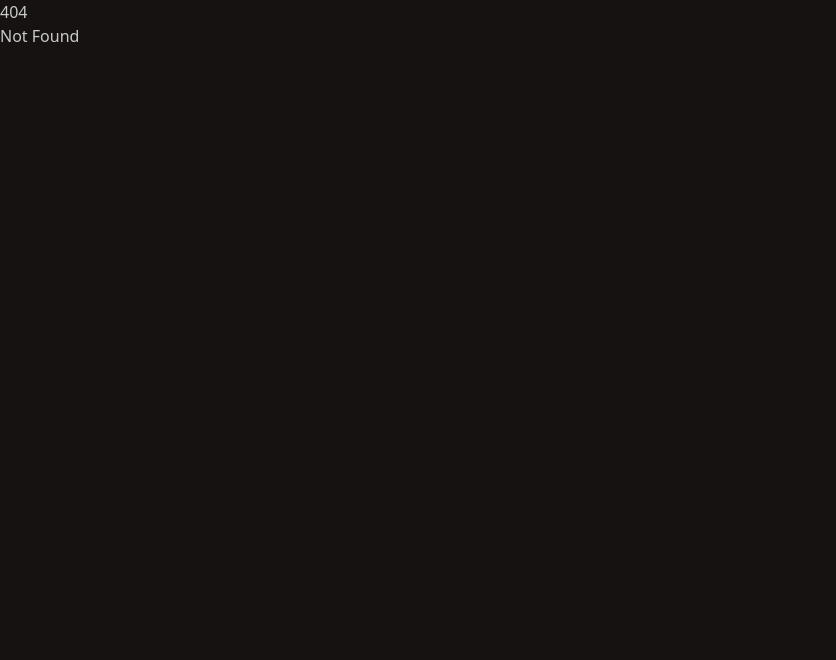
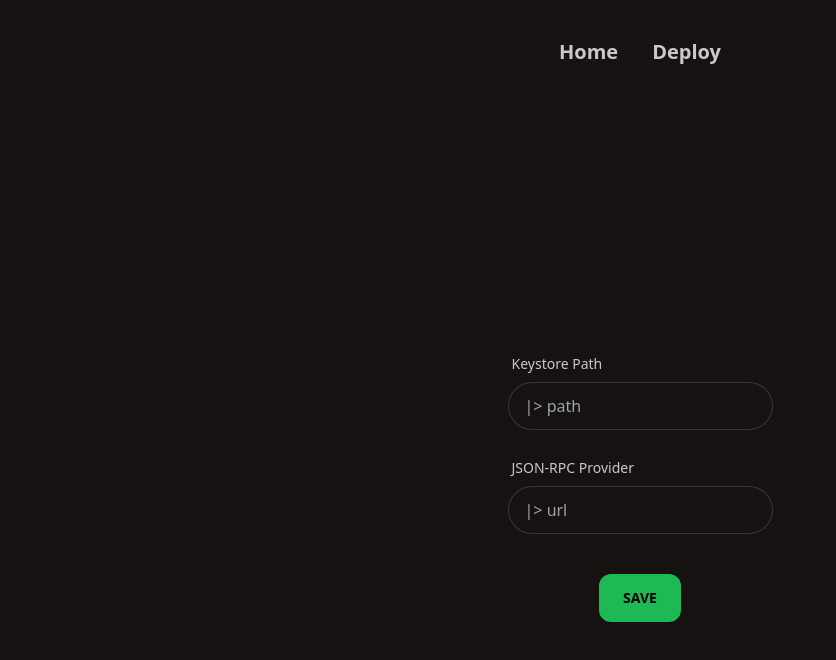
Before and after one commit to atbah/vyper-eth, a SvelteKit app: page /settings in a window 1280 px wide. Before the commit this address had no page. Shown: the top 660 px of the page, without its empty margins (0-836 px from the left). Built offline with nearby package versions, Linux system fonts and the light colour scheme.

Commit message:
Improved UI + Config

```diff
--- a/src-tauri/tauri.conf.json
+++ b/src-tauri/tauri.conf.json
@@ -57,7 +57,7 @@
         "fullscreen": false,
         "height": 600,
         "resizable": true,
-        "title": "Testing",
+        "title": "Vyper Deployoooooor",
         "width": 800
       }
     ]
--- a/src/routes/+page.svelte
+++ b/src/routes/+page.svelte
@@ -3,9 +3,17 @@
 		<div class="max-w-md">
 			<h1 class="text-5xl font-bold">Vyper Deployer</h1>
 			<p class="py-6">
-                It's easy! All you need is an encrypted keystore, a provider, and the path to your Vyper contract.
+				It's easy! All you need is an encrypted keystore, a provider, and the path to your Vyper
+				contract.
 			</p>
-			<button class="btn btn-primary border-8 rounded-lg"> <a href="/deploy">Get Started</a> </button>
+			<div class="space-x-5">
+				<button class="btn btn-primary rounded-lg">
+					<a href="/settings">Settings </a>
+				</button>
+				<button class="btn btn-primary border-8 rounded-lg">
+					<a href="/deploy">Get Started</a>
+				</button>
+			</div>
 		</div>
 	</div>
 </div>
--- a/src/routes/deploy/+page.svelte
+++ b/src/routes/deploy/+page.svelte
@@ -7,50 +7,63 @@
 		keystore: JSON;
 		initcode: string;
 	};
+	type Config = {
+		provider: string;
+		keystore: string;
+	};
+
 	// I
 	let contractFile: string;
-	let provider: string;
-	let keystore: string;
 	let password: string;
 	let args: string;
 	// O
 	let res: ReturnData;
+	let conf: Config;
 
+	let configFound: boolean;
 	async function onSubmit(): Promise<void> {
 		event?.preventDefault();
 		// callback to Rust code to
 		// I.   Compile Vyper file
 		// II.  Update provider
-		// III. Decrypt keystore
-		// IV.  Deploy contract
-		console.log(console.log("--------", contractFile));
-		console.log(console.log("--------", provider));
-		console.log(console.log("--------", keystore));
-		console.log(console.log("--------", password));
-		console.log(console.log("--------", args));
+
 		console.log('calling rust code ..... ');
-		await invoke<ReturnData>('fetch_data', { path: contractFile, keyPath: keystore })
+
+		await invoke<Config>('get_config', {})
 			.then((message) => {
 				console.log(message);
-				res = message
+				conf = message;
+			})
+			.catch((error) =>{
+				configFound = false;
+				console.error(error);
+			});
+
+
+		await invoke<ReturnData>('fetch_data', { path: contractFile, keyPath: conf.keystore })
+			.then((message) => {
+				console.log(message);
+				res = message;
 			})
 			.catch((error) => console.error(error));
 		// console.log(console.log("********", res));
 		let ks = res.keystore;
 		let bytecode = res.initcode;
 		let keys = JSON.stringify(ks);
-		const web3: JsonRpcProvider = new ethers.JsonRpcProvider(provider);
+		const web3: JsonRpcProvider = new ethers.JsonRpcProvider(conf.provider);
 		const decryptedWallet = (await ethers.Wallet.fromEncryptedJson(keys, password)).connect(web3);
 		const abi = new ethers.Interface(JSON.stringify(res.abi));
-		const contract = new ethers.ContractFactory(abi, {object: bytecode}, decryptedWallet);
+		const contract = new ethers.ContractFactory(abi, { object: bytecode }, decryptedWallet);
 		let tx = await contract.deploy([args]);
 		console.log(await tx.getAddress());
 		await tx.waitForDeployment();
+		configFound = true;
 	}
 </script>
 
-<div class="navbar rounded-xl">
-	<a href="./" class="btn btn-ghost normal-case text-xl">Home</a>
+<div class="navbar rounded-xl place-content-center mt-5">
+	<a href="./" class="btn btn-ghost normal-case text-xl ">Home</a>
+    <a href="/settings" class="btn btn-ghost normal-case text-xl">Settings</a>
 </div>
 <div class="flex flex-col justify-center items-center h-screen min-h-screen">
 	<form on:submit={() => onSubmit()}>
@@ -62,19 +75,6 @@
 			<input
 				type="text"
 				bind:value={contractFile}
-				placeholder="|> path"
-				class="input input-bordered w-full max-w-xs"
-				required
-			/>
-		</div>
-		<div class="form-control w-full max-w-xs mb-5">
-			<!-- svelte-ignore a11y-label-has-associated-control -->
-			<label class="label">
-				<span class="label-text">Keystore Path</span>
-			</label>
-			<input
-				type="text"
-				bind:value={keystore}
 				placeholder="|> path"
 				class="input input-bordered w-full max-w-xs"
 				required
@@ -96,19 +96,6 @@
 		<div class="form-control w-full max-w-xs mb-5">
 			<!-- svelte-ignore a11y-label-has-associated-control -->
 			<label class="label">
-				<span class="label-text">JSON-RPC Provider</span>
-			</label>
-			<input
-				type="text"
-				bind:value={provider}
-				placeholder="|> url"
-				class="input input-bordered w-full max-w-xs"
-				required
-			/>
-		</div>
-		<div class="form-control w-full max-w-xs mb-5">
-			<!-- svelte-ignore a11y-label-has-associated-control -->
-			<label class="label">
 				<span class="label-text">Decrypt Wallet</span>
 			</label>
 			<input
@@ -118,9 +105,21 @@
 				class="input input-bordered w-full max-w-xs"
 				required
 			/>
-			<button type="submit" class="btn btn-primary justify-center rounded-xl border-8 mt-5"
-				>DEPLOY</button
-			>
+			<label for="my_modal_7" class="btn btn-primary mt-10 border-8 rounded-XL">Next</label>
+			<input type="checkbox" id="my_modal_7" class="modal-toggle" />
+			<div class="modal">
+				<div class="modal-box flex flex-col">
+					<h3 class="text-lg font-bold justify-center">Are You Ready To Deploy Your Contract?</h3>
+					{#if configFound === false}
+					<div class="alert alert-error mt-10 mb-10">
+						<svg xmlns="http://www.w3.org/2000/svg" class="stroke-current shrink-0 h-6 w-6" fill="none" viewBox="0 0 24 24"><path stroke-linecap="round" stroke-linejoin="round" stroke-width="2" d="M10 14l2-2m0 0l2-2m-2 2l-2-2m2 2l2 2m7-2a9 9 0 11-18 0 9 9 0 0118 0z" /></svg>
+						<span>Error! Config Not Found.</span>
+					  </div>
+					{/if}
+					<button type="submit" class="btn btn-primary rounded-xl border-8 mt-5">DEPLOY</button>
+				</div>
+				<label class="modal-backdrop" for="my_modal_7">Close</label>
+			</div>
 		</div>
 	</form>
 </div>
--- /dev/null
+++ b/src/routes/settings/+page.svelte
@@ -0,0 +1,56 @@
+<script lang="ts">
+	import { invoke } from '@tauri-apps/api/tauri';
+
+	let prov: string;
+	let keys: string;
+	type Config = {
+		provider: string;
+		keystore: string;
+	};
+
+	async function onSubmit(): Promise<void> {
+        event?.preventDefault();
+        await invoke<Config>('set_config', { provider: prov, keystore: keys })
+            .catch((error) => console.error(error)
+		);
+	}
+</script>
+
+<div class="navbar rounded-xl place-content-center mt-5">
+	<a href="./" class="btn btn-ghost normal-case text-xl ">Home</a>
+    <a href="/deploy" class="btn btn-ghost normal-case text-xl">Deploy</a>
+</div>
+<div class="flex flex-col justify-center items-center h-screen min-h-screen">
+	<form on:submit={() => onSubmit()}>
+			<div class="form-control w-full max-w-xs mb-5">
+				<!-- svelte-ignore a11y-label-has-associated-control -->
+				<label class="label">
+					<span class="label-text">Keystore Path</span>
+				</label>
+				<input
+					type="text"
+					bind:value={keys}
+					placeholder="|> path"
+					class="input input-bordered w-full max-w-xs"
+					required
+				/>
+			</div>
+			<div class="form-control w-full max-w-xs mb-5">
+				<!-- svelte-ignore a11y-label-has-associated-control -->
+				<label class="label">
+					<span class="label-text">JSON-RPC Provider</span>
+				</label>
+				<input
+					type="text"
+					bind:value={prov}
+					placeholder="|> url"
+					class="input input-bordered w-full max-w-xs"
+					required
+				/>
+			</div>
+			<div class="flex flex-col justify-center items-center">
+                <button type="submit" class="btn btn-primary rounded-xl border-8 mt-5">Save
+                </button>
+            </div>
+	</form>
+</div>
```
Also changed, not shown: 1 other file (tests, documents, lock files or other folders).
